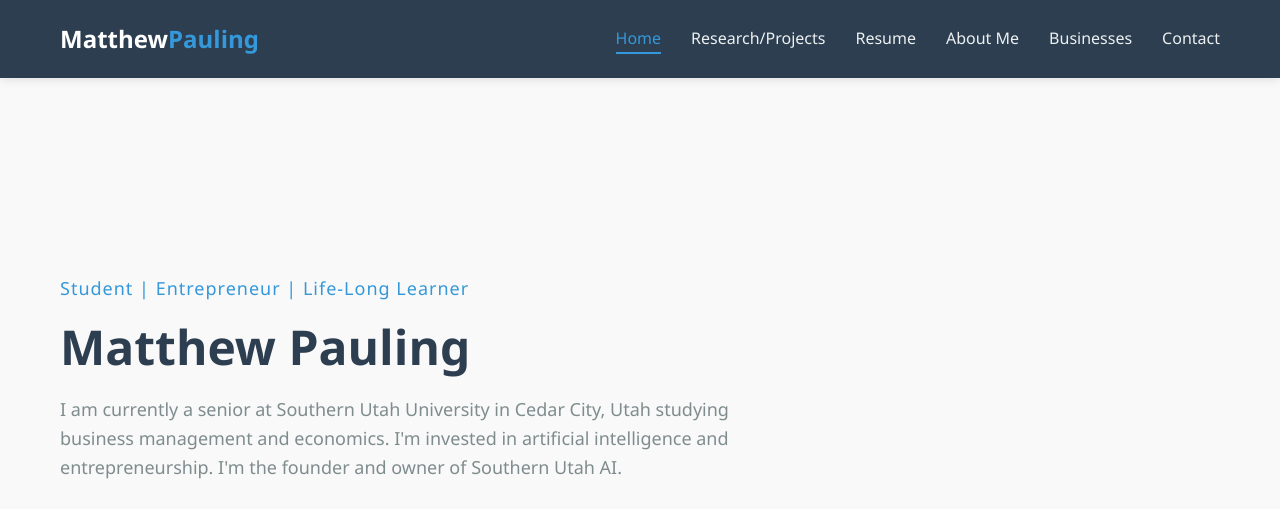
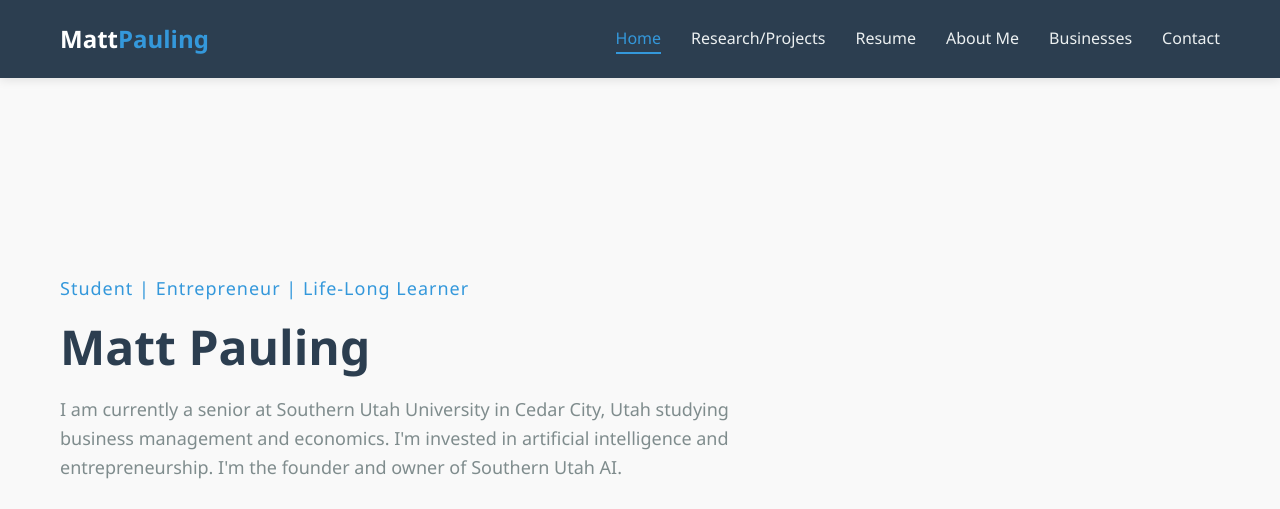
Before and after one commit to matthewpauling1/mattpauling, a plain HTML site: page index.html in a window 1280 px wide. Shown: the top 509 px of the page. Drawn offline with Linux system fonts and the light colour scheme.

Commit message:
Update index.html

```diff
--- a/index.html
+++ b/index.html
@@ -3,7 +3,7 @@
 <head>
     <meta charset="UTF-8">
     <meta name="viewport" content="width=device-width, initial-scale=1.0">
-    <title>Matthew Pauling | Portfolio</title>
+    <title>Matt Pauling | Portfolio</title>
     <link rel="stylesheet" href="https://cdnjs.cloudflare.com/ajax/libs/font-awesome/6.0.0/css/all.min.css">
     <style>
         :root {
@@ -336,7 +336,7 @@
         <div class="container">
             <nav>
                 <div class="logo">
-                    <h1>Matthew<span>Pauling</span></h1>
+                    <h1>Matt<span>Pauling</span></h1>
                 </div>
                 <ul class="nav-links">
                     <li><a href="index.html" class="active">Home</a></li>
@@ -358,7 +358,7 @@
         <div class="container">
             <div class="hero-content">
                 <p class="tagline">Student | Entrepreneur | Life-Long Learner</p>
-                <h1 class="name">Matthew Pauling</h1>
+                <h1 class="name">Matt Pauling</h1>
                 <p class="bio">I am currently a senior at Southern Utah University in Cedar City, Utah studying business management and economics. I'm invested in artificial intelligence and entrepreneurship. I'm the founder and owner of Southern Utah AI.</p>
                 <div class="cta-buttons">
                     <a href="projects.html" class="primary-btn">View My Projects</a>
```
